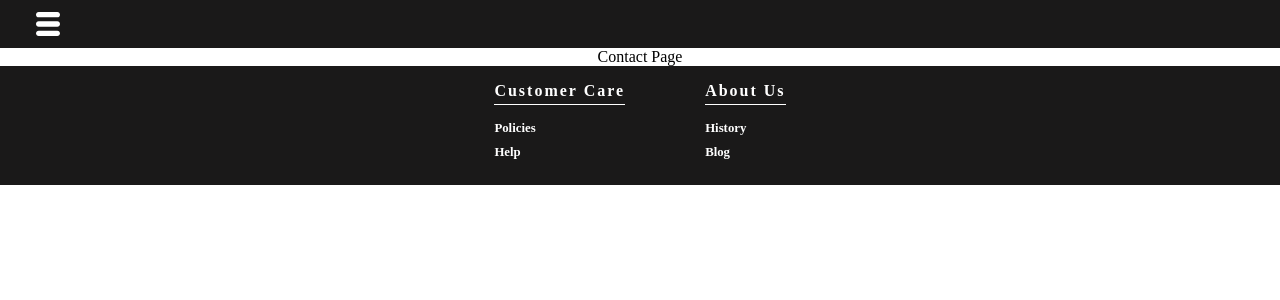
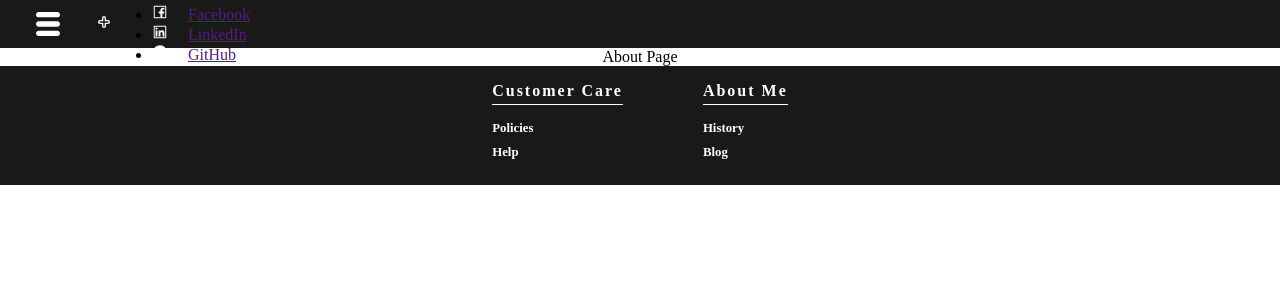
Before and after one commit to NicBab/My_Portfolio, a React (Create React App) app: page /contact in a window 1280 px wide. Shown: the top 300 px of the page. Built offline with nearby package versions, Linux system fonts and the light colour scheme.

Commit message:
adding plus sign for follow icons to menu

```diff
--- a/src/App.jsx
+++ b/src/App.jsx
@@ -1,14 +1,14 @@
 import { BrowserRouter as Router, Switch, Route } from "react-router-dom";
-import { Menu, Footer } from "./components/index";
+import { Header, Footer } from "./components/index";
 import { About, Portfolio, Resume, Contact } from "./pages/index";
 import "./App.css";
 
 function App() {
   return (
     <Router>
-      <Menu />
+      <Header />
       <Switch>
-        <Route exact path="/about" component={About} />
+        <Route path="/" component={About} />
         <Route path="/portfolio" component={Portfolio} />
         <Route path="/resume" component={Resume} />
         <Route path="/contact" component={Contact} />
--- a/src/components/Footer.jsx
+++ b/src/components/Footer.jsx
@@ -16,7 +16,7 @@ const Footer = () => {
               <Link to="/contact">Help</Link>
             </section>
             <section className="footer-links">
-              <h2 id>About Us</h2>
+              <h2 id>About Me</h2>
                 <Link to="/history">History</Link>
                 <Link to="/blog">Blog</Link>
             </section>
--- a/src/components/Header.jsx
+++ b/src/components/Header.jsx
@@ -1,18 +1,10 @@
 import React from 'react'
-import { Link } from 'react-router-dom'
+import Menu from './Menu'
 
 const Header = () => {
     return (
         <>
-        Header
-          <div className="header">
-            <ul>
-                <li><Link to="/about">About</Link></li>
-                <li><Link to="/projects">Projects</Link></li>
-                <li><Link to="/resume">Resume</Link></li>
-                <li><Link to="/contact">Contact</Link></li>
-            </ul>
-          </div>
+          <Menu />
         </>
     )
 }
--- a/src/components/Menu.jsx
+++ b/src/components/Menu.jsx
@@ -4,6 +4,7 @@ import { Link } from "react-router-dom";
 import * as TiIcons from "react-icons/ti";
 import * as AiIcons from "react-icons/ai";
 import { MenuData } from "./MenuData";
+import Plus from './Plus'
 import "./css/Menu.css";
 
 const Menu = () => {
@@ -17,6 +18,7 @@ const Menu = () => {
           <Link to="#" className="burger">
             <TiIcons.TiThMenu onClick={showMenu} />
           </Link>
+        <Plus />
           <nav className={menu ? "nav-menu active" : "nav-menu"}>
             <ul className="nav-menu-items" onClick={showMenu}>
               <li className="nav-toggle">
--- a/src/components/MenuData.jsx
+++ b/src/components/MenuData.jsx
@@ -1,10 +1,8 @@
 import React from "react";
 import * as BsIcons from "react-icons/bs";
-import * as GrIcons from "react-icons/gr";
 import * as MdIcons from "react-icons/md";
 import * as RiIcons from "react-icons/ri"
 import * as GoIcons from "react-icons/go"
-
 
 export const MenuData = [
   {
--- /dev/null
+++ b/src/components/Plus.jsx
@@ -0,0 +1,44 @@
+import React, { useState } from "react";
+import { IconContext } from "react-icons";
+import { Link } from "react-router-dom";
+import * as TiIcons from "react-icons/ti";
+import * as AiIcons from "react-icons/ai";
+import { plusData } from "./PlusData";
+
+const Plus = () => {
+  const [plus, setPlus] = useState(false);
+  const showPlus = () => setPlus(!plus);
+
+  return (
+    <>
+      <IconContext.Provider value={{ color: "#fff" }}>
+        <div className="followPlus">
+          <Link to="#" className="plus-sign">
+            <TiIcons.TiPlusOutline onClick={showPlus} />
+          </Link>
+        </div>
+        <nav className={plus ? "plus-menu active" : "plus-menu"}>
+          <ul className="plus-menu-items" onClick={showPlus}>
+            <li className="followPlus-toggle">
+              <Link to="#" className="plus-sign">
+                <AiIcons.AiOutlineClose />
+              </Link>
+            </li>
+            {plusData.map((item, index) => {
+              return (
+                <li key={index} className={item.cName}>
+                  <Link to={item.path}>
+                    {item.icon}
+                    <span>{item.title}</span>
+                  </Link>
+                </li>
+              );
+            })}
+          </ul>
+        </nav>
+      </IconContext.Provider>
+    </>
+  );
+};
+
+export default Plus;
--- /dev/null
+++ b/src/components/PlusData.jsx
@@ -0,0 +1,24 @@
+import React from 'react'
+import * as AiIcons from 'react-icons/ai'
+
+
+export const plusData = [
+    {
+        title: "Facebook",
+        path: window.open("facebook.com"),
+        icon: <AiIcons.AiOutlineFacebook />,
+        cName: "plus-text",
+    },
+    {
+        title: "LinkedIn",
+        path: window.open("https://www.linkedin.com/feed/"),
+        icon: <AiIcons.AiOutlineLinkedin />,
+        cName: "plus-text",
+    },
+    {
+        title: "GitHub",
+        path: window.open("https://github.com/NicBab/My_Portfolio"),
+        icon: <AiIcons.AiOutlineGithub />,
+        cName: "plus-text",
+    },
+]
--- a/src/pages/css/Portfolio.css
+++ b/src/pages/css/Portfolio.css
@@ -1,3 +1,4 @@
 .portfolio {
     text-align: center;
+    background-color: rgb(88, 88, 203);
 }
```
